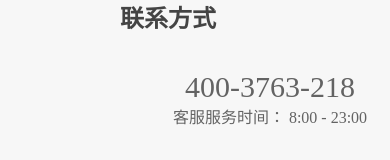
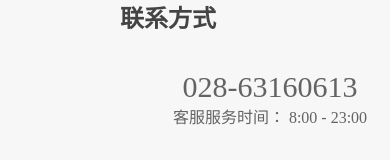
Before and after one commit to ty96/cherry, a Vue app: page /cases in a window 390 px wide. Shown: the part 2567-2727 px from the top of the page. Built offline with nearby package versions, Linux system fonts and the light colour scheme; no server answers.

Commit message:
feat(): change telephone number

```diff
--- a/src/components/CFooter/index.vue
+++ b/src/components/CFooter/index.vue
@@ -4,7 +4,7 @@
       <div class="tel">
         <h3>联系方式</h3>
         <div>
-          <p class="num">400-3763-218</p>
+          <p class="num">028-63160613</p>
           <p>客服服务时间： 8:00 - 23:00</p>
           <div class="media">
             <span>关注：</span>
```
